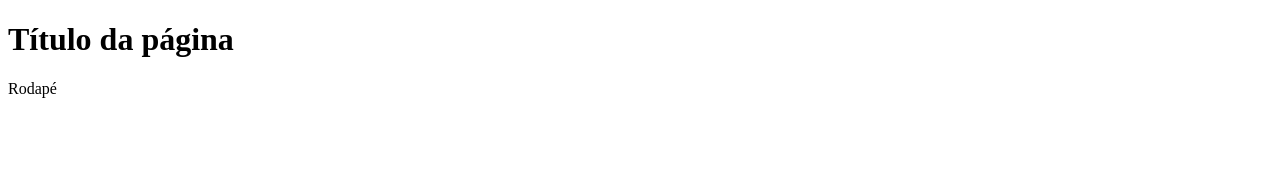
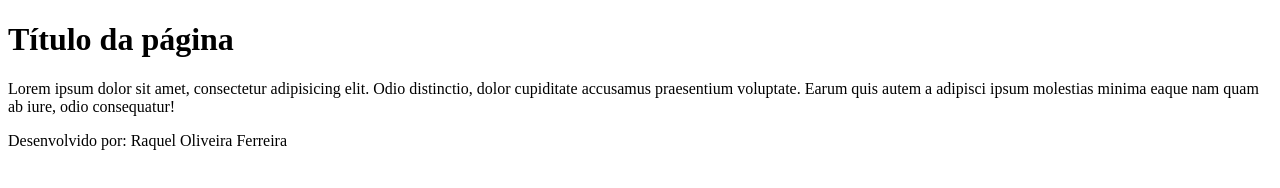
Before and after one commit to rraquelof/Exemplo-Aula, a plain HTML site: page index.html in a window 1280 px wide. Drawn offline with Linux system fonts and the light colour scheme.

Commit message:
atualizando título, e adicionando um parágrafo no VSC Web

```diff
--- a/index.html
+++ b/index.html
@@ -4,11 +4,11 @@
     <meta charset="UTF-8">
     <meta http-equiv="X-UA-Compatible" content="IE=edge">
     <meta name="viewport" content="width=device-width, initial-scale=1.0">
-    <title>Document</title>
+    <title>Segundo título</title>
 </head>
 <body>
     <h1>Título da página</h1>
-
-    <footer>Rodapé</footer>
+    <p>Lorem ipsum dolor sit amet, consectetur adipisicing elit. Odio distinctio, dolor cupiditate accusamus praesentium voluptate. Earum quis autem a adipisci ipsum molestias minima eaque nam quam ab iure, odio consequatur!</p>
+    <footer>Desenvolvido por: Raquel Oliveira Ferreira</footer>
 </body>
 </html>
```
